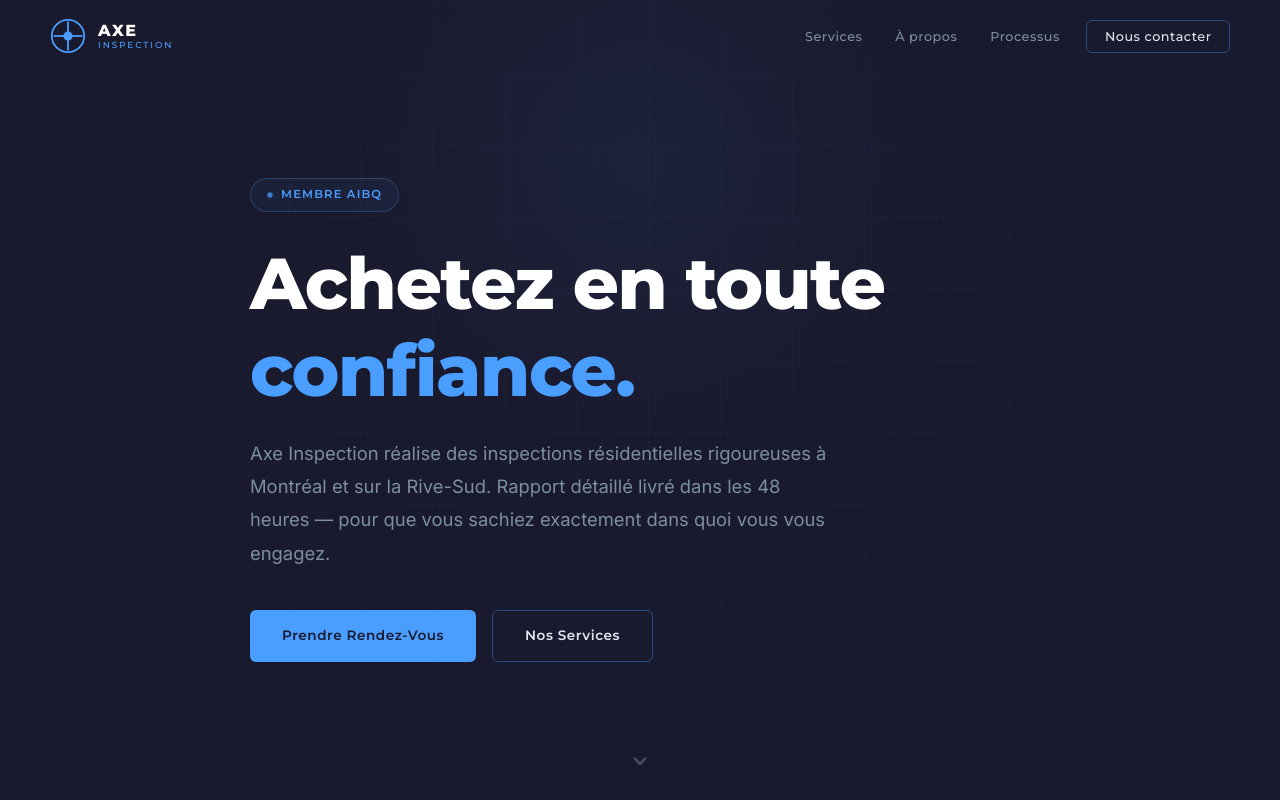
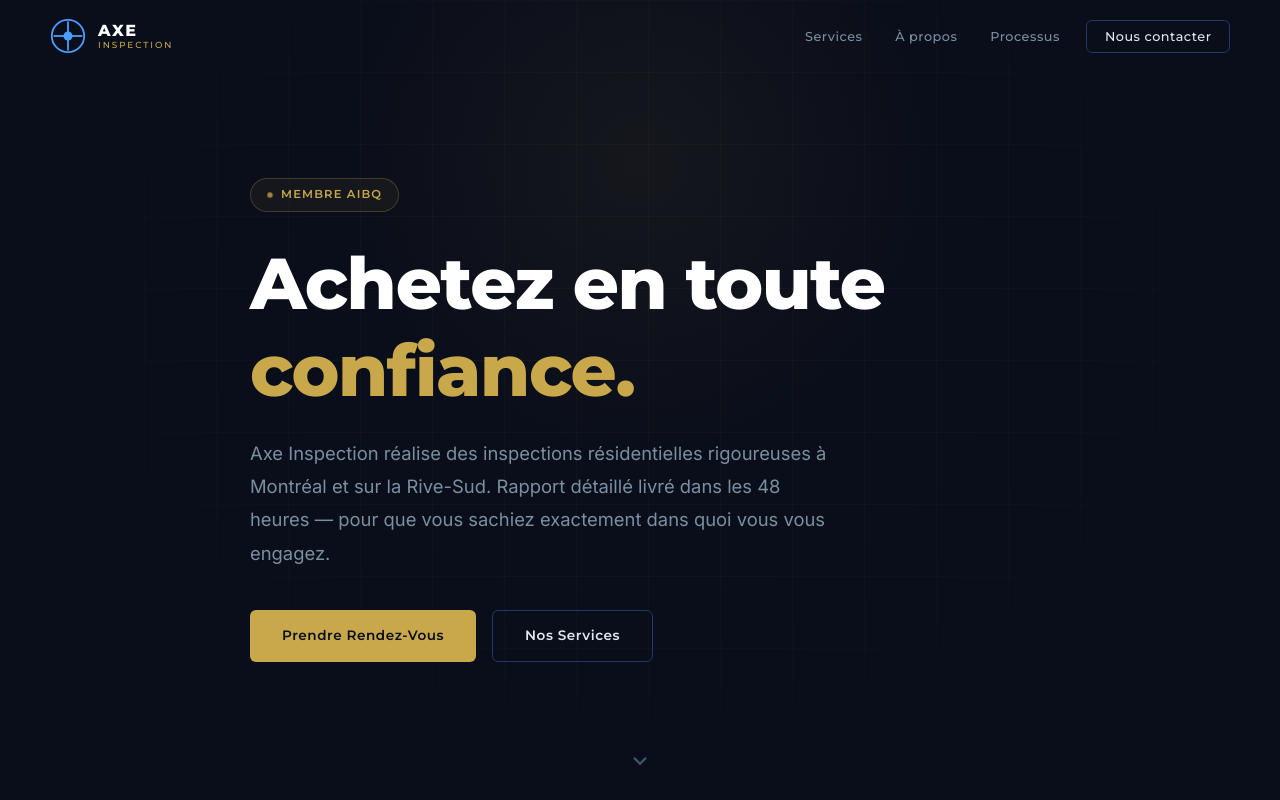
Before and after one commit to les1620/sb1-ukkuuu5e, a website: page index.html in a window 1280 px wide. Shown: the top 800 px of the page. Drawn offline with Linux system fonts and the light colour scheme.

Commit message:
feat: palette Navy Blue foncé + accent doré

```diff
--- a/css/style.css
+++ b/css/style.css
@@ -5,17 +5,17 @@
 /* 1. VARIABLES & RESET
    ============================================ */
 :root {
-  --dark:        #1A1A2E;
-  --dark-2:      #16213E;
-  --card:        #0F3460;
-  --card-hover:  #1A4A7A;
-  --navy:        #1B2A5E;
-  --border:      #1E3A6E;
-  --border-light:#2A4A80;
+  --dark:        #0A0E1A;
+  --dark-2:      #0D1B3E;
+  --card:        #102447;
+  --card-hover:  #172E56;
+  --navy:        #0F2040;
+  --border:      #1A2E50;
+  --border-light:#1E3A65;
 
-  --accent:      #4A9EFF;
-  --accent-light:#6DB3FF;
-  --accent-dim:  rgba(74, 158, 255, 0.12);
+  --accent:      #C8A84B;
+  --accent-light:#E0C46A;
+  --accent-dim:  rgba(200, 168, 75, 0.12);
 
   --text:        #E2E8F0;
   --text-muted:  #7A8FA0;
@@ -139,7 +139,7 @@ h1, h2, h3, h4 {
 .btn--primary:hover {
   background: var(--accent-light);
   transform: translateY(-2px);
-  box-shadow: 0 8px 24px rgba(74, 158, 255, 0.3);
+  box-shadow: 0 8px 24px rgba(200, 168, 75, 0.3);
 }
 
 .btn--ghost {
@@ -169,7 +169,7 @@ h1, h2, h3, h4 {
 }
 
 .nav.scrolled {
-  background: rgba(26, 26, 46, 0.95);
+  background: rgba(10, 14, 26, 0.95);
   backdrop-filter: blur(12px);
   -webkit-backdrop-filter: blur(12px);
   box-shadow: 0 1px 0 var(--border);
@@ -283,8 +283,8 @@ h1, h2, h3, h4 {
   position: absolute;
   inset: 0;
   background-image:
-    linear-gradient(rgba(74, 158, 255, 0.04) 1px, transparent 1px),
-    linear-gradient(90deg, rgba(74, 158, 255, 0.04) 1px, transparent 1px);
+    linear-gradient(rgba(200, 168, 75, 0.04) 1px, transparent 1px),
+    linear-gradient(90deg, rgba(200, 168, 75, 0.04) 1px, transparent 1px);
   background-size: 72px 72px;
   mask-image: radial-gradient(ellipse at 50% 40%, black 30%, transparent 80%);
 }
@@ -297,7 +297,7 @@ h1, h2, h3, h4 {
   width: 600px;
   height: 600px;
   border-radius: 50%;
-  background: radial-gradient(circle, rgba(74, 158, 255, 0.06) 0%, transparent 70%);
+  background: radial-gradient(circle, rgba(200, 168, 75, 0.06) 0%, transparent 70%);
   pointer-events: none;
 }
 
@@ -318,9 +318,9 @@ h1, h2, h3, h4 {
   letter-spacing: 0.1em;
   text-transform: uppercase;
   color: var(--accent);
-  border: 1px solid rgba(74, 158, 255, 0.25);
+  border: 1px solid rgba(200, 168, 75, 0.25);
   border-radius: 100px;
-  background: rgba(74, 158, 255, 0.06);
+  background: rgba(200, 168, 75, 0.06);
   margin-bottom: 1.75rem;
 }
 
@@ -534,12 +534,12 @@ h1, h2, h3, h4 {
 .about__ring {
   position: absolute;
   border-radius: 50%;
-  border: 1px solid rgba(74, 158, 255, 0.1);
+  border: 1px solid rgba(200, 168, 75, 0.1);
   animation: spin-slow linear infinite;
 }
 .about__ring--1 { inset: 0; animation-duration: 40s; }
 .about__ring--2 { inset: 15%; animation-duration: 28s; animation-direction: reverse; }
-.about__ring--3 { inset: 30%; animation-duration: 20s; border-color: rgba(74, 158, 255, 0.2); }
+.about__ring--3 { inset: 30%; animation-duration: 20s; border-color: rgba(200, 168, 75, 0.2); }
 
 @keyframes spin-slow { to { transform: rotate(360deg); } }
 
@@ -649,7 +649,7 @@ h1, h2, h3, h4 {
 
 .cert-badge:hover {
   color: var(--accent);
-  border-color: rgba(74, 158, 255, 0.35);
+  border-color: rgba(200, 168, 75, 0.35);
 }
 
 /* 11. PROCESS
@@ -808,7 +808,7 @@ h1, h2, h3, h4 {
 }
 
 .form-input::placeholder { color: var(--text-dim); }
-.form-input:focus { border-color: var(--accent); box-shadow: 0 0 0 3px rgba(74, 158, 255, 0.12); }
+.form-input:focus { border-color: var(--accent); box-shadow: 0 0 0 3px rgba(200, 168, 75, 0.12); }
 .form-input.error { border-color: #e05252; box-shadow: 0 0 0 3px rgba(224, 82, 82, 0.1); }
 
 .form-select {
@@ -940,7 +940,7 @@ h1, h2, h3, h4 {
     top: 72px;
     left: 0;
     right: 0;
-    background: rgba(26, 26, 46, 0.98);
+    background: rgba(10, 14, 26, 0.98);
     backdrop-filter: blur(12px);
     flex-direction: column;
     padding: 1.5rem;
```
